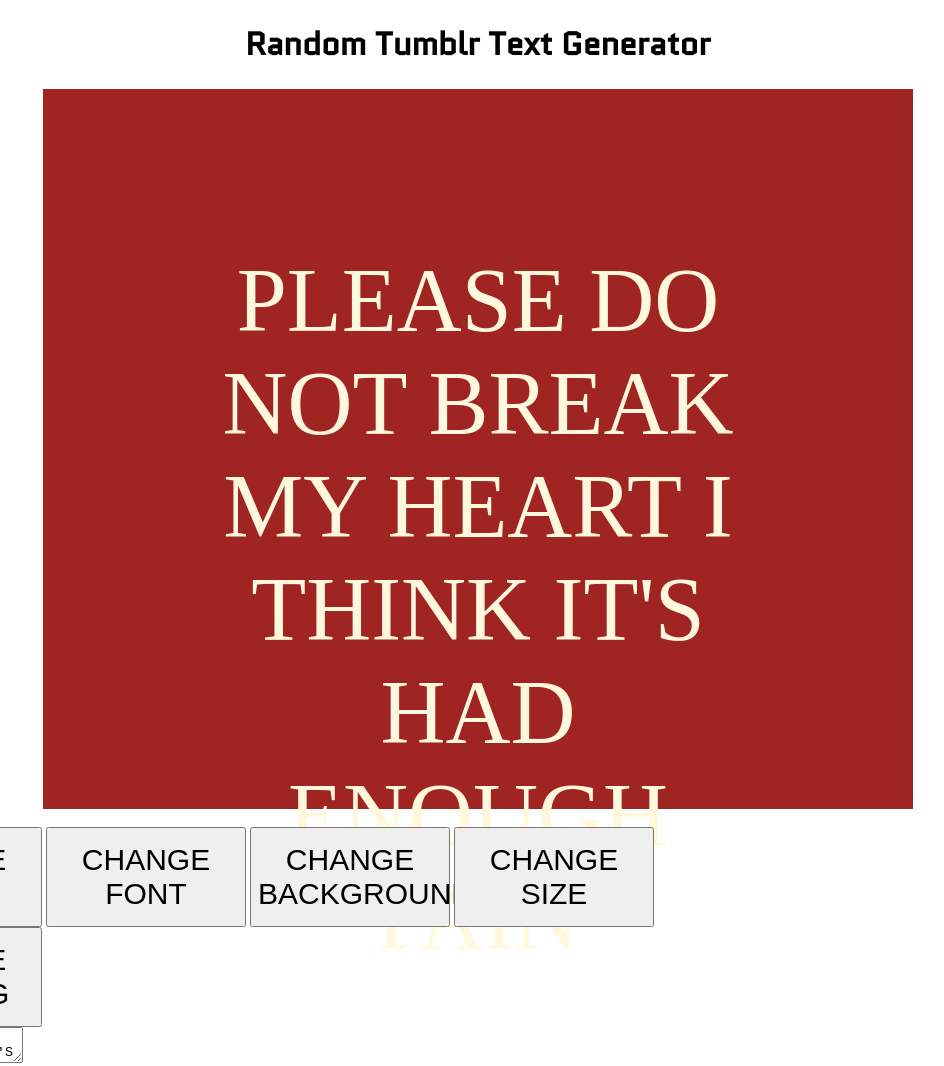
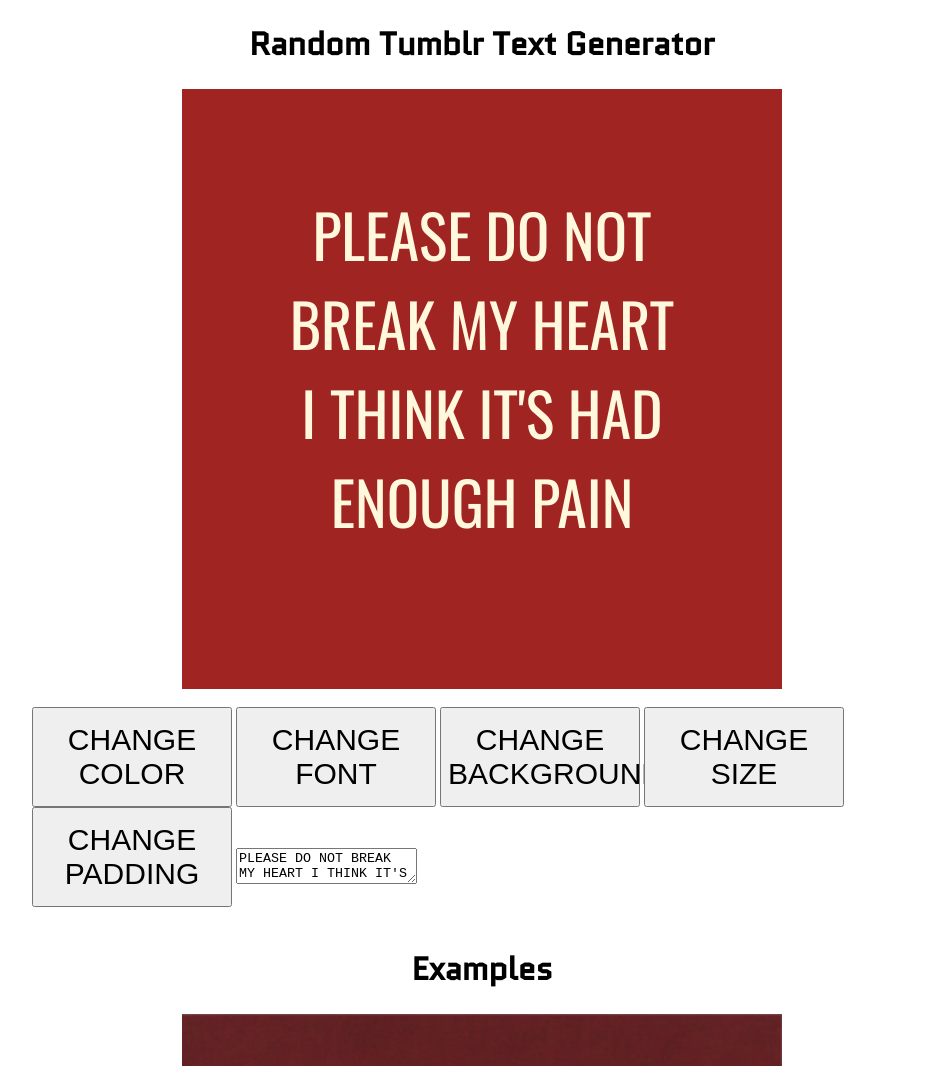
Before and after one commit to abswhite/jquery-test, a website: page public/index.html in a window 1280 px wide. Shown: the top 1066 px of the page, without its empty margins (158-1102 px from the left). Drawn offline with nearby package versions, Linux system fonts and the light colour scheme; files that its build step writes are made by us from their sources; files whose address does not match are found by name; a web font is replaced by a local one.

Commit message:
simplify css

```diff
--- a/public/styles/style.css
+++ b/public/styles/style.css
@@ -4,6 +4,9 @@ html {
 
 body {
   margin-left: 0;
+  width: 900px;
+  margin-left: auto;
+  margin-right: auto;
 }
 
 .red {
@@ -20,15 +23,17 @@ body {
 
 #tumblr-div {
   width: 400px;
-  height: 600px;
+  height: 400px;
   background-color: #A02422;
-  padding-left: 50px;
-  padding-right: 50px;
-  padding-top: 50px;
-  padding-bottom: 50px;
+  padding-left: 100px;
+  padding-right: 100px;
+  padding-top: 100px;
+  padding-bottom: 100px;
+  margin-left: auto;
+  margin-right: auto;
   color: #FFF8DC;
   font-family: 'Oswald';
-  font-size: 50px;
+  font-size: 60px;
   text-align: center;
 }
 
@@ -40,40 +45,14 @@ button {
 }
 
 h1 {
+  font-family: 'Quantico';
   text-align: center;
-  font-family: 'Quantico';
 }
 
 img {
   margin-left: auto;
   margin-right: auto;
   display: block;
-  width: 100%;
+  width: 600px;
   height: auto;
 }
-
-#padding-change {
-  display: none;
-}
-
-@media only screen and (min-width: 640px) {
-  #tumblr-div {
-    width: 550px;
-    height: 400px;
-    margin-left: auto;
-    margin-right: auto;
-    text-align: center;
-    font-family: 'Marvel';
-    font-size: 90px;
-    padding: 160px 160px 160px 160px;
-  }
-
-  img {
-    width: 550px;
-    height: auto;
-  }
-
-  #padding-change {
-    display: block;
-  }
-}
```
